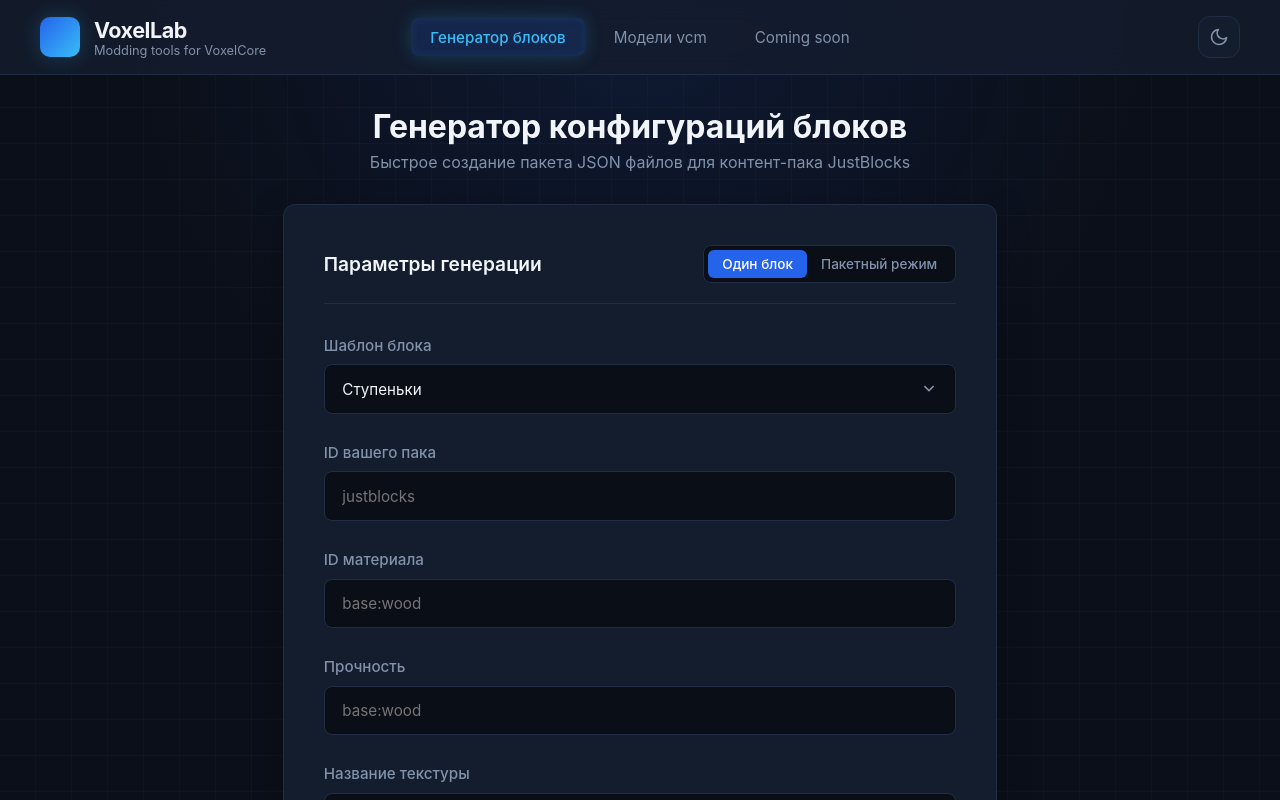
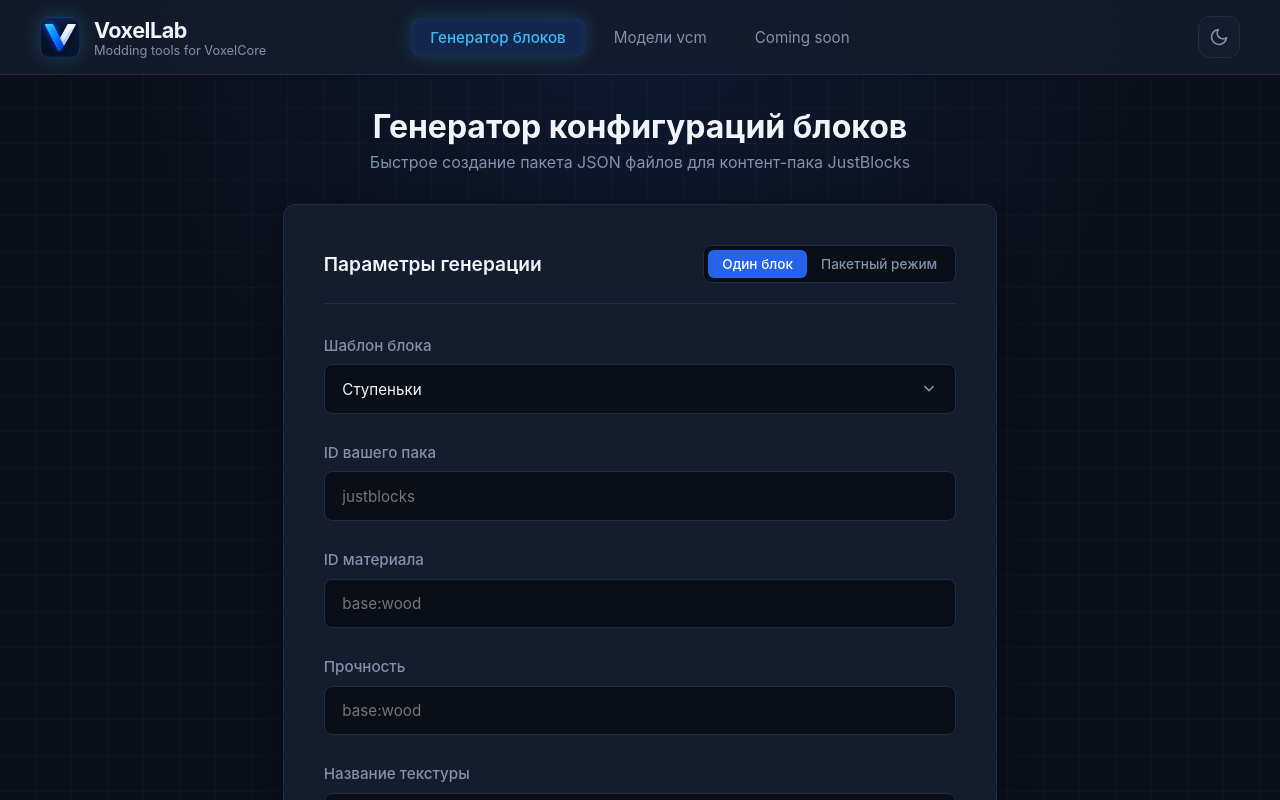
Before and after one commit to AlexMurev/VoxelLab, a React (Vite) app: page / in a window 1280 px wide. Shown: the top 800 px of the page. Built offline with nearby package versions, Linux system fonts and the light colour scheme.

Commit message:
add favicon

```diff
--- a/index.html
+++ b/index.html
@@ -2,7 +2,7 @@
 <html lang="en">
   <head>
     <meta charset="UTF-8" />
-    <link rel="icon" type="image/svg+xml" href="/favicon.svg" />
+    <link rel="icon" type="image/png" href="/favicon.png?v=2" />
     <meta name="viewport" content="width=device-width, initial-scale=1.0" />
     <title>voxel-lab</title>
   </head>
--- a/src/components/Header/Logo/Logo.css
+++ b/src/components/Header/Logo/Logo.css
@@ -15,12 +15,11 @@
     box-shadow: 0 0 20px var(--accent-glow);
 }
 
-.logo-box::after {
-    content: "";
-    width: 18px;
-    height: 18px;
-    border: 2px solid #fff;
-    border-radius: 3px;
+.logo__box img {
+    width: 100%;
+    height: 100%;
+    object-fit: cover;
+    display: block;
 }
 
 .logo__title {
--- a/src/components/Header/Logo/Logo.tsx
+++ b/src/components/Header/Logo/Logo.tsx
@@ -3,7 +3,9 @@ import "./Logo.css";
 const Logo = () => {
     return (
         <div className="logo-container">
-            <div className="logo__box"></div>
+            <div className="logo__box">
+                <img src={`${import.meta.env.BASE_URL}favicon.png`}/>
+            </div>
             <div>
                 <div className="logo__title">VoxelLab</div>
                 <div className="logo__sub">Modding tools for VoxelCore</div>
```
Also changed, not shown: public/favicon.png (added).
